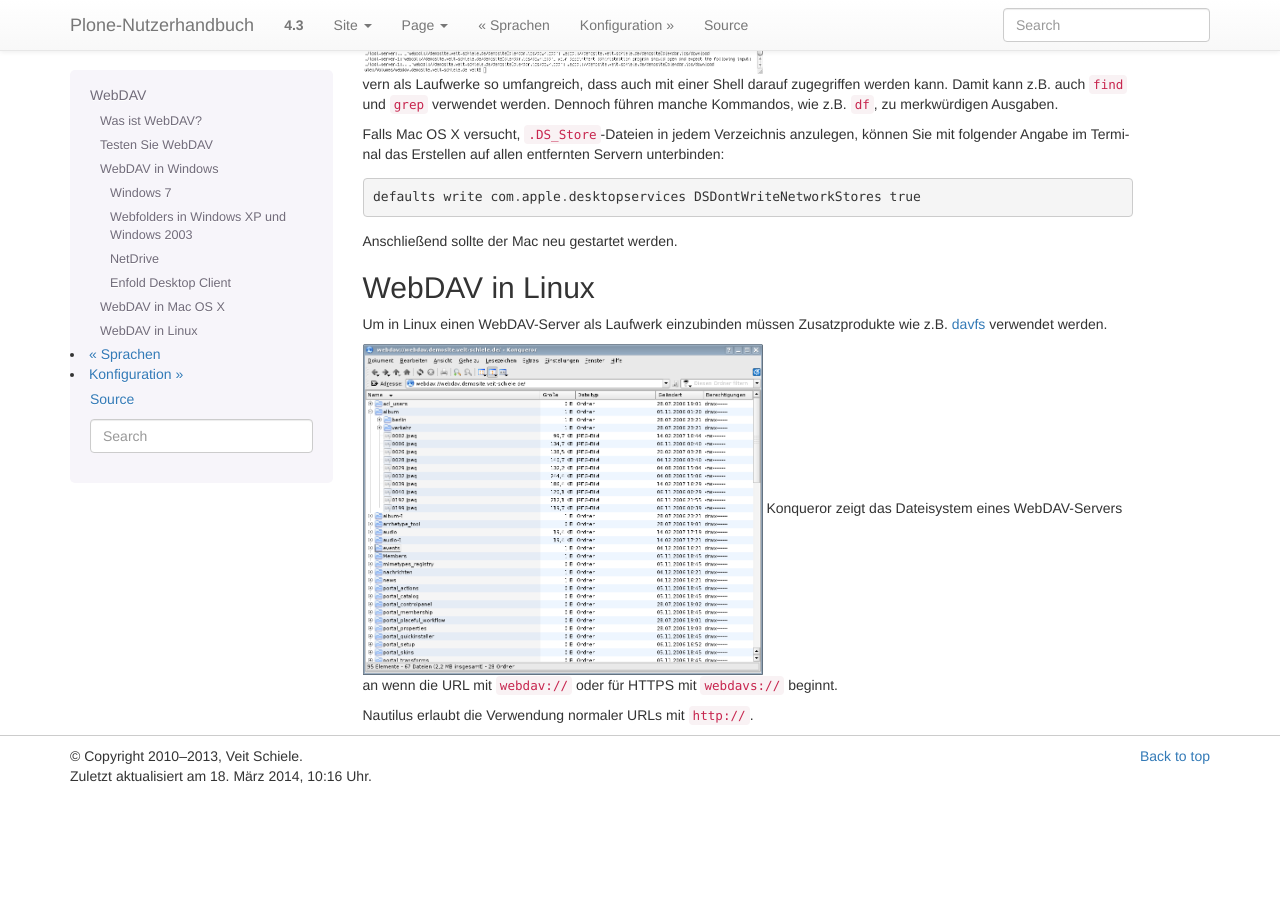
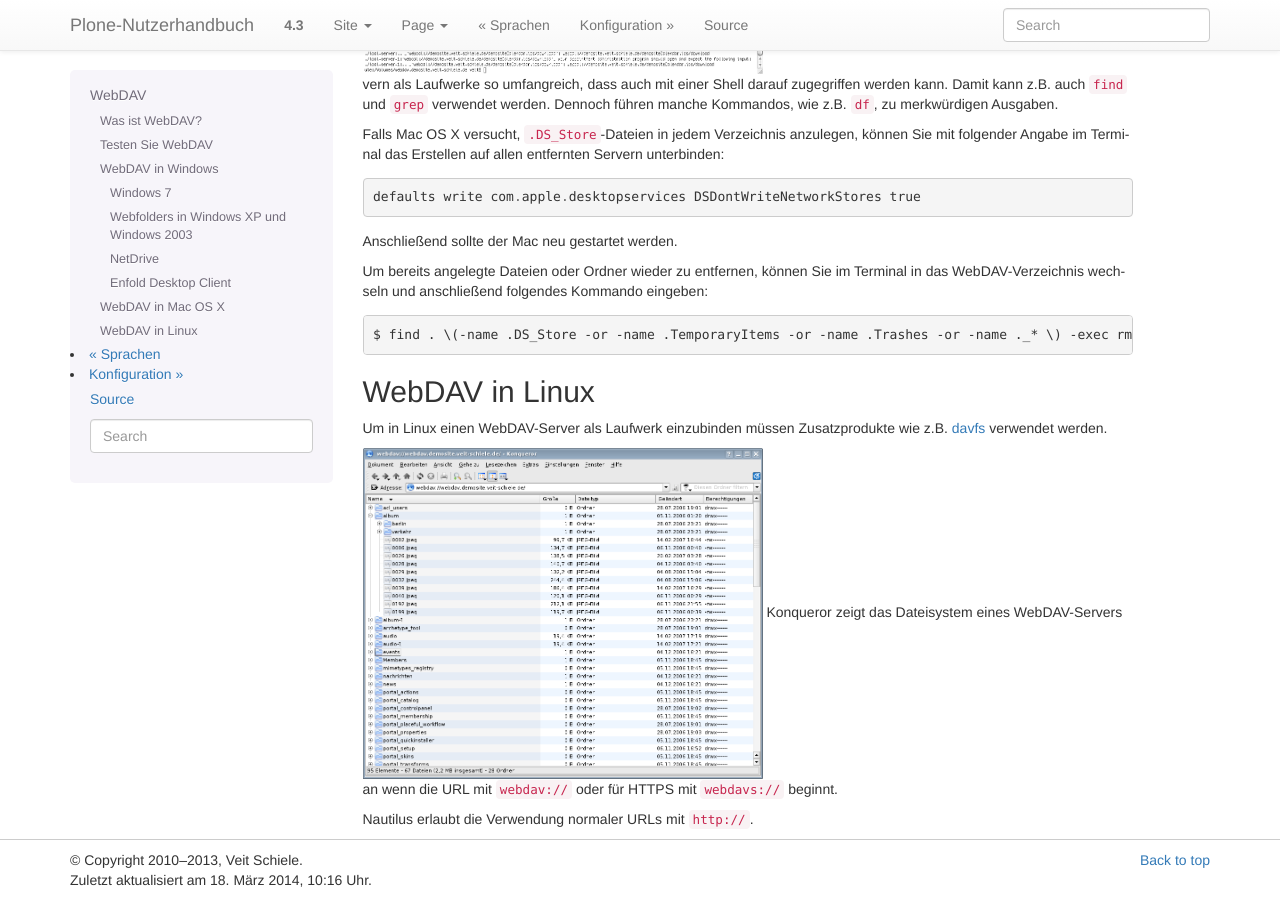
Before and after one commit to veit/plone-nutzerhandbuch, a Sphinx documentation site: the page built from source/webdav/index.rst, in a window 1280 px wide and 900 px high, scrolled down 5476 px. Built offline with Sphinx 7.4.7, drawn with Linux system fonts in a browser that asks for light colours; pages that are not in the unit, such as notebooks, are missing from menus; before the commit the page ends 6272 px from its top, so only the background shows below that.

Commit message:
Added remove of OS X files to WebDAV introduction

```diff
--- a/source/webdav/index.rst
+++ b/source/webdav/index.rst
@@ -164,6 +164,12 @@ Servern unterbinden::
 
 Anschließend sollte der Mac neu gestartet werden.
 
+Um bereits angelegte Dateien oder Ordner wieder zu entfernen, können Sie im
+Terminal in das WebDAV-Verzeichnis wechseln und anschließend folgendes Kommando
+eingeben::
+
+    $ find . \(-name .DS_Store -or -name .TemporaryItems -or -name .Trashes -or -name ._* \) -exec rm -rf "{}" \; -prune
+
 WebDAV in Linux
 ---------------
 
```
